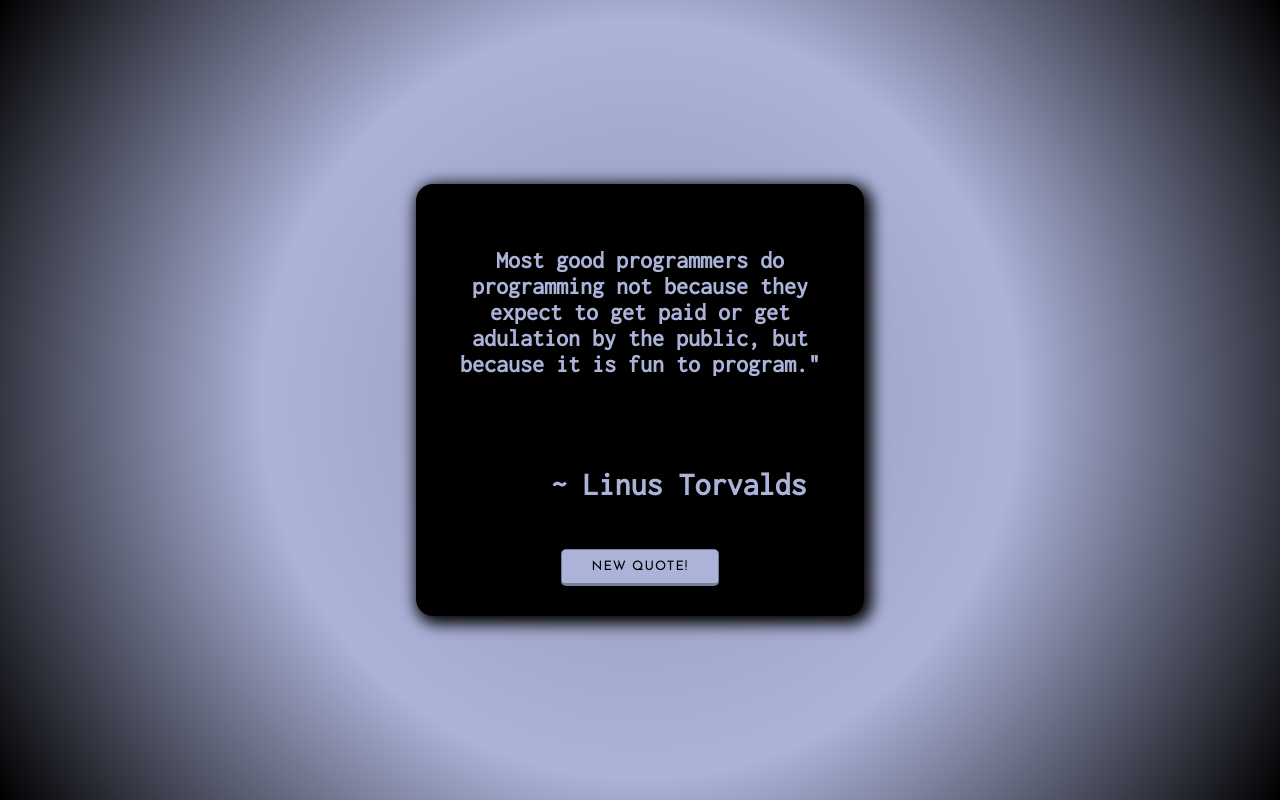
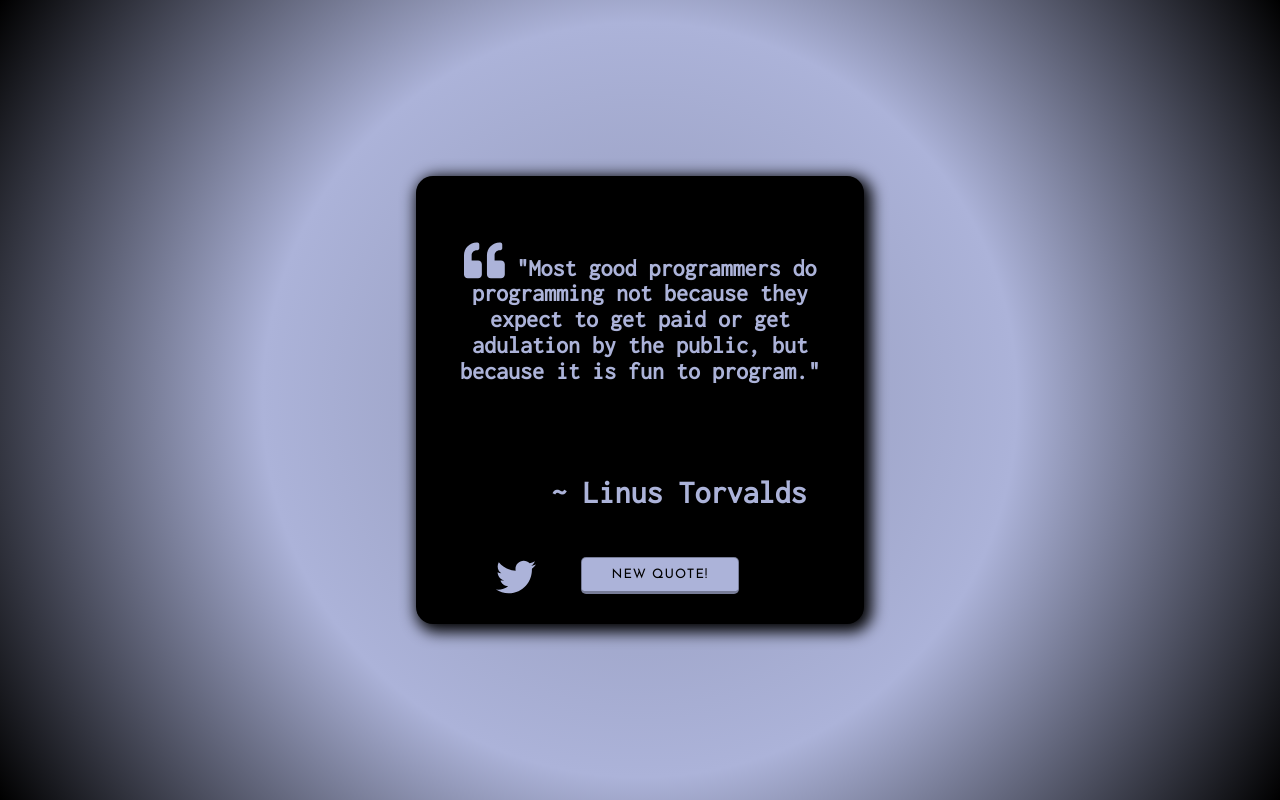
Before and after one commit to MauroLG/random-quote-machine, a React (Create React App) app: page / in a window 1280 px wide. Both pictures are taken after a click on the button "TAKE YOUR FIRST QUOTE!". Built offline with nearby package versions, Linux system fonts and the light colour scheme.

Commit message:
Agregados enlace para compartir tweet y dependencias de FA

```diff
--- a/package.json
+++ b/package.json
@@ -4,6 +4,11 @@
   "private": true,
   "homepage": "./",
   "dependencies": {
+    "@fortawesome/fontawesome-free": "^5.14.0",
+    "@fortawesome/fontawesome-svg-core": "^1.2.30",
+    "@fortawesome/free-brands-svg-icons": "^5.14.0",
+    "@fortawesome/free-solid-svg-icons": "^5.14.0",
+    "@fortawesome/react-fontawesome": "^0.1.11",
     "@testing-library/jest-dom": "^4.2.4",
     "@testing-library/react": "^9.5.0",
     "@testing-library/user-event": "^7.2.1",
--- a/src/App.css
+++ b/src/App.css
@@ -30,6 +30,17 @@
 
 .quote {
   padding: 1.8em;
+}
+
+.fa-quote-left {
+  font-size: 1.7em;
+}
+
+.fa-twitter {
+  font-size: 2.5em;
+  float: left;
+  margin-left: 80px;
+  margin-right: -80px;
 }
 
 #newQuote {
--- a/src/App.js
+++ b/src/App.js
@@ -1,16 +1,18 @@
 import React from 'react';
 import './App.css';
-import {Helmet} from "react-helmet"
+import { FontAwesomeIcon } from '@fortawesome/react-fontawesome'
+import { faQuoteLeft } from '@fortawesome/free-solid-svg-icons'
+import { faTwitter } from '@fortawesome/free-brands-svg-icons'
 
 const arrQuotes = [
-    ['My favorite things in life don’t cost any money. It’s really clear that the most precious resource we all have is time.\"', 'Steve Jobs'],
-    ['The Internet is becoming the town square for the global village of tomorrow.\"', 'Bill Gates'],
-    ['Most good programmers do programming not because they expect to get paid or get adulation by the public, but because it is fun to program.\"', 'Linus Torvalds'],
-    ['The biggest risk is not taking any risk... In a world that changing really quickly, the only strategy that is guaranteed to fail is not taking risks.\"', 'Mark Zuckerberg'],
-    ['The most technologically efficient machine that man has ever invented is the book.\"', 'Northrop Frye'],
-    ['Just because something doesn’t do what you planned it to do doesn’t mean it’s useless.\"', 'Thomas Edison'],
-    ['The human spirit must prevail over technology.\"', 'Albert Einstein'],
-    ['It’s supposed to be automatic, but actually you have to push this button.\"', 'John Brunner']
+    ['\"My favorite things in life don’t cost any money. It’s really clear that the most precious resource we all have is time.\"', 'Steve Jobs'],
+    ['\"The Internet is becoming the town square for the global village of tomorrow.\"', 'Bill Gates'],
+    ['\"Most good programmers do programming not because they expect to get paid or get adulation by the public, but because it is fun to program.\"', 'Linus Torvalds'],
+    ['\"The biggest risk is not taking any risk... In a world that changing really quickly, the only strategy that is guaranteed to fail is not taking risks.\"', 'Mark Zuckerberg'],
+    ['\"The most technologically efficient machine that man has ever invented is the book.\"', 'Northrop Frye'],
+    ['\"Just because something doesn’t do what you planned it to do doesn’t mean it’s useless.\"', 'Thomas Edison'],
+    ['\"The human spirit must prevail over technology.\"', 'Albert Einstein'],
+    ['\"It’s supposed to be automatic, but actually you have to push this button.\"', 'John Brunner']
 ]
 
 const arrColors = [
@@ -83,7 +85,7 @@
             return (
                 <div className="Container" style={cStyleBg}>
                     <div className="App">
-                        <button id="newQuote" onClick={this.handleClick} style={{backgroundColor: this.state.qtColor,}}>TAKE YOUR FIRST QUOTE!</button>
+                        <button id="newQuote" onClick={this.handleClick} style={{backgroundColor: this.state.qtColor, height: "4em", fontSize: "20px"}}>TAKE YOUR FIRST QUOTE!</button>
                     </div>
                 </div>
             );
@@ -92,8 +94,9 @@
             return (
                 <div className="Container" style={cStyleBg}>
                     <div className="App" style={qtStyle}>
-                        <h2 className="quote">{this.state.quote}</h2>
+                        <h2 className="quote"><FontAwesomeIcon icon={faQuoteLeft} />  {this.state.quote}</h2>
                         <h1 className="author">~ {this.state.author}</h1>
+                        <a id="tweetQuote" style={{color: this.state.qtColor}} href={'https://twitter.com/intent/tweet?hashtags=quotes,freecodecamp&text='+this.state.quote+' ~' + this.state.author}><FontAwesomeIcon icon={faTwitter} /></a>
                         <button id="newQuote" onClick={this.handleClick} style={{backgroundColor: this.state.qtColor}}>NEW QUOTE!</button>
                     </div>
                 </div>
```
Also changed, not shown: 1 other file (tests, documents, lock files or other folders).
